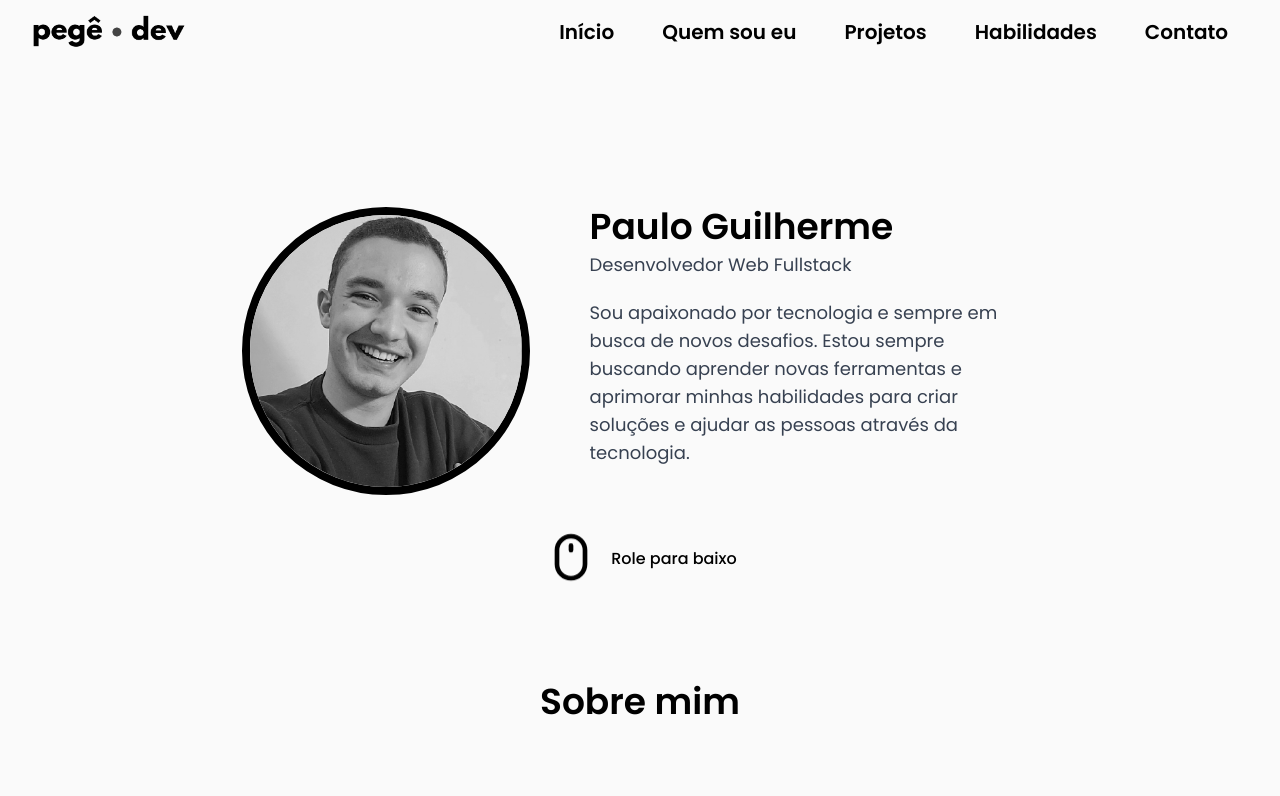
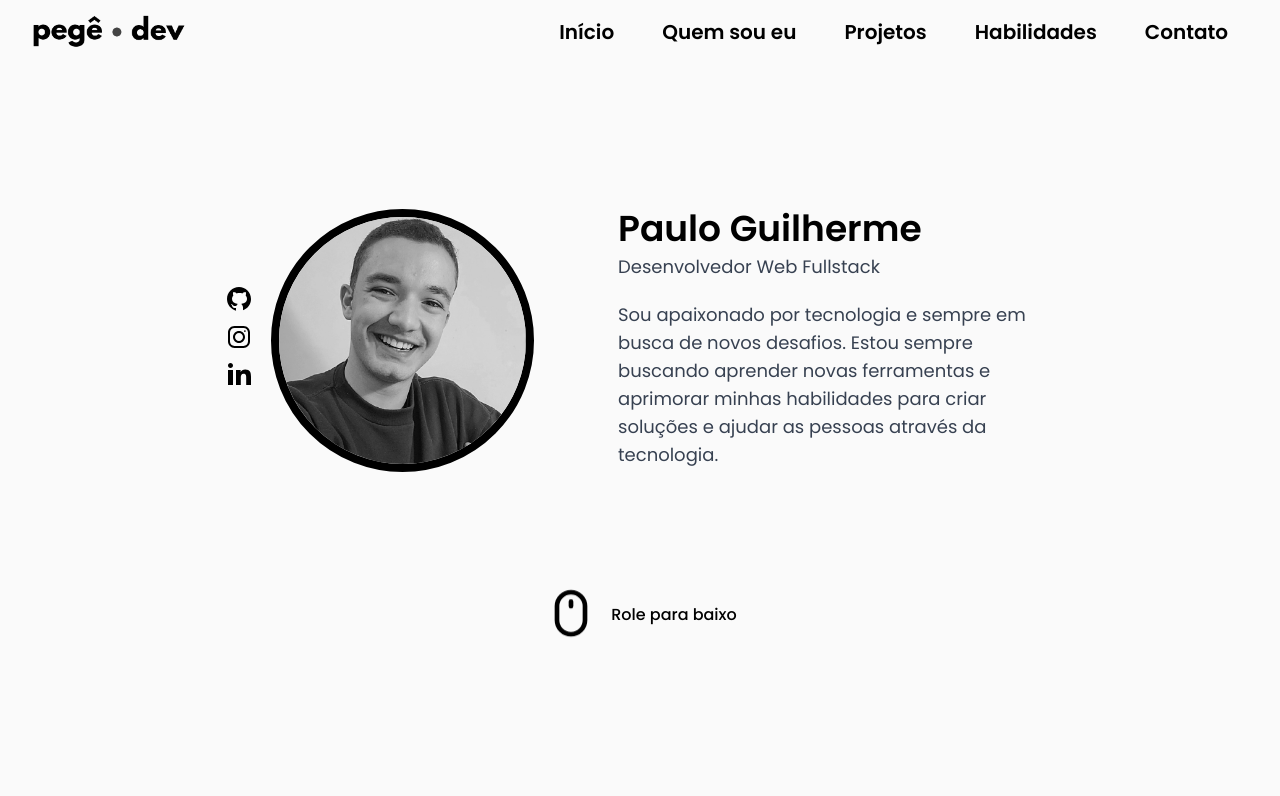
Before and after one commit to pguilhermef/pguilherme-portfolio, a Next.js app: page / in a window 1280 px wide. Shown: the top 796 px of the page. Built offline with nearby package versions, Linux system fonts and the light colour scheme.

Commit message:
feat: Adiciona redes sociais ao lado da imagem inicial

```diff
--- a/components/Home.js
+++ b/components/Home.js
@@ -1,7 +1,11 @@
 import Image from 'next/image';
-import React, { useEffect, useState } from 'react';
+import React from 'react';
 import { useInView } from 'react-intersection-observer';
+
 import myPhoto from '../public/pguilherme.jpeg';
+import github_logo from '../public/svg_links/github_logo.svg'
+import instagram_logo from '../public/svg_links/instagram_logo.svg'
+import linkedin_logo from '../public/svg_links/linkedin_logo.svg'
 
 const myInfo = {
   name: 'Paulo Guilherme',
@@ -10,6 +14,24 @@ const myInfo = {
   passions: 'Sou apaixonado por tecnologia e sempre em busca de novos desafios. Estou sempre buscando aprender novas ferramentas e aprimorar minhas habilidades para criar soluções e ajudar as pessoas através da tecnologia.',
 }
 
+const links = [
+  {
+    src: github_logo,
+    alt: '/',
+    href: 'https://github.com/pguilhermef'
+  },
+  {
+    src: instagram_logo,
+    alt: '/projects',
+    href: 'https://instagram.com/pege.dev'
+  },
+  {
+    src: linkedin_logo,
+    alt: '/wallpapers',
+    href: 'https://linkedin.com/in/pguilhermef'
+  },
+]
+
 function Homepage() {
   const { ref, inView } = useInView({
     threshold: 0.5,
@@ -17,12 +39,23 @@ function Homepage() {
   });
 
   return (
-    <section id='home' className='flex flex-col items-center justify-end h-[95vh] lg:h-[70vh] text-black font-poppins lg:mt-5 lg:mb-10' ref={ref}>
-      <div className='flex flex-col justify-around items-center w-full max-w-6xl lg:h-4/6'>
+    <section id='home' className='flex flex-col items-center justify-center h-screen text-black font-poppins lg:mt-5 lg:mb-10' ref={ref}>
+      <div className='flex flex-col justify-around items-center w-full max-w-7xl lg:h-4/6 mt-8'>
         <div className='flex flex-col h-auto items-center lg:px-7 lg:w-full'>
-          <div className='flex flex-col items-center lg:flex-row lg:justify-evenly lg:items-start lg:h-auto lg:w-5/6 lg:max-w-screen-2xl'>
+          <div className='flex flex-col items-center lg:flex-row lg:justify-evenly lg:items-start lg:h-auto lg:w-10/12'>
+              <div className='w-8/12 max-w-xl lg:w-80 flex justify-center mb-5'>
+              {/* Redes sociais */}
+              <div className='flex flex-col items-center justify-center w-2/4 mr-2'>
+              {links.map((item) => (
+                <a key={item.alt} href={item.href} target='blank'>
+                  <Image
+                    src={item.src}
+                    alt={item.alt}
+                    />
+                </a>
+              ))}
               {/* Foto */}
-            <div className='w-56 lg:w-72 flex justify-center mb-5'>
+              </div>
                 <div className='flex justify-center border-solid border-8 border-black rounded-full black-and-white'>
                   <Image src={myInfo.photo} alt={`Foto de ${myInfo.name}, ${myInfo.profession}`} className='rounded-full'/>
                 </div>
```
Lines whose indentation alone changed are shown as unchanged.
